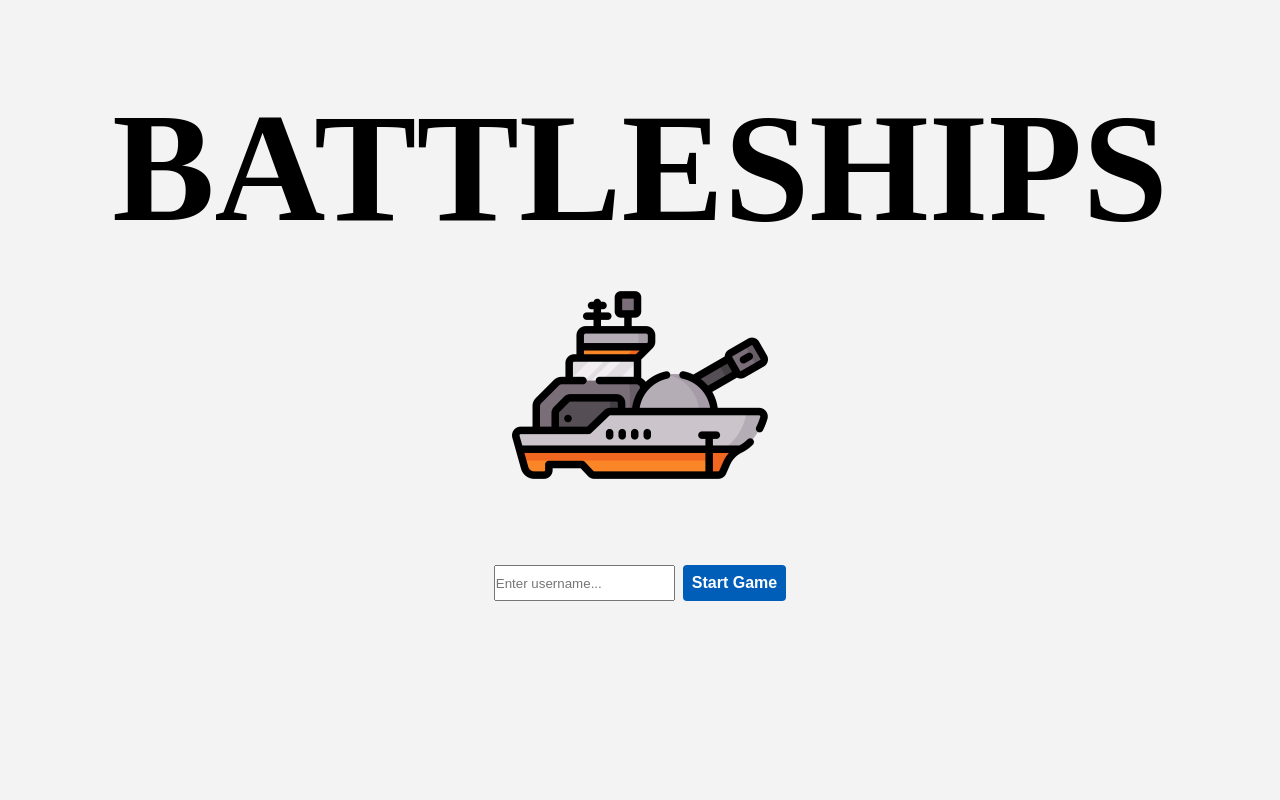
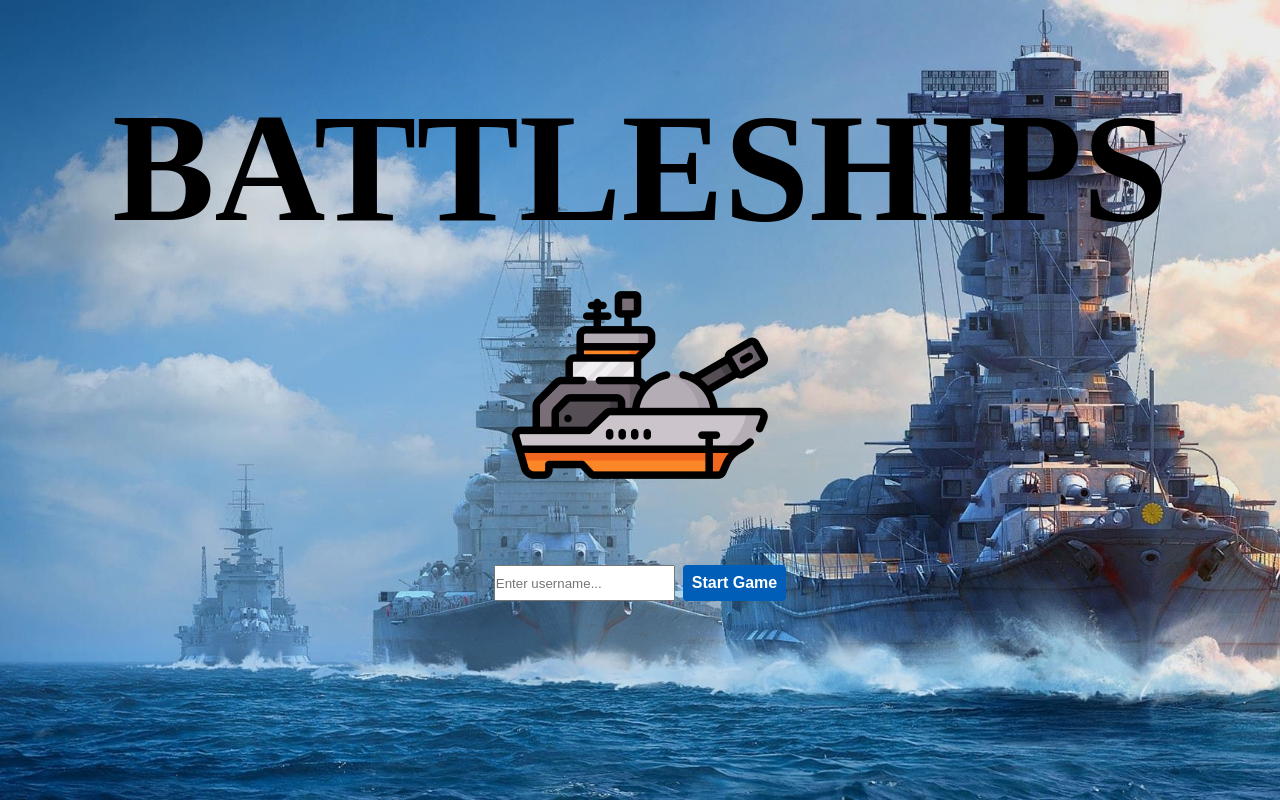
Before and after one commit to kungkotz/battleships, a React (Create React App) app: page / in a window 1280 px wide. Built offline with nearby package versions, Linux system fonts and the light colour scheme; no server answers; a web font is replaced by a local one.

Commit message:
Added css

```diff
--- a/src/App.scss
+++ b/src/App.scss
@@ -1,4 +1,4 @@
-@import url('https://fonts.googleapis.com/css2?family=Big+Shoulders+Text:wght@900&display=swap');
+@import url("https://fonts.googleapis.com/css2?family=Big+Shoulders+Text:wght@900&display=swap");
 
 *,
 ::before,
@@ -11,6 +11,8 @@
 	text-align: center;
 	background-color: #f3f3f3;
 	min-height: 100vh;
+	background-image: url(../public/background.jpg);
+	background-size: cover;
 }
 
 .btn {
@@ -37,7 +39,7 @@
 	}
 
 	h1 {
-		font-family: 'Big Shoulders Text', cursive;
+		font-family: "Big Shoulders Text", cursive;
 		font-size: clamp(2rem, 12vw, 10rem);
 	}
 
--- a/src/index.scss
+++ b/src/index.scss
@@ -1,13 +1,13 @@
 body {
 	margin: 0;
-	font-family: -apple-system, BlinkMacSystemFont, 'Segoe UI', 'Roboto', 'Oxygen',
-		'Ubuntu', 'Cantarell', 'Fira Sans', 'Droid Sans', 'Helvetica Neue',
+	font-family: -apple-system, BlinkMacSystemFont, "Segoe UI", "Roboto", "Oxygen",
+		"Ubuntu", "Cantarell", "Fira Sans", "Droid Sans", "Helvetica Neue",
 		sans-serif;
 	-webkit-font-smoothing: antialiased;
 	-moz-osx-font-smoothing: grayscale;
 }
 
 code {
-	font-family: source-code-pro, Menlo, Monaco, Consolas, 'Courier New',
+	font-family: source-code-pro, Menlo, Monaco, Consolas, "Courier New",
 		monospace;
 }
--- a/src/styles/GameBoard.scss
+++ b/src/styles/GameBoard.scss
@@ -21,6 +21,7 @@ main {
 	grid-row-gap: 0px;
 	div {
 		border: 1px solid black;
+		background-color: white;
 	}
 }
 
@@ -35,5 +36,6 @@ main {
 	grid-row-gap: 0px;
 	div {
 		border: 1px solid black;
+		background-color: white;
 	}
 }
```
Lines whose indentation alone changed are shown as unchanged.
